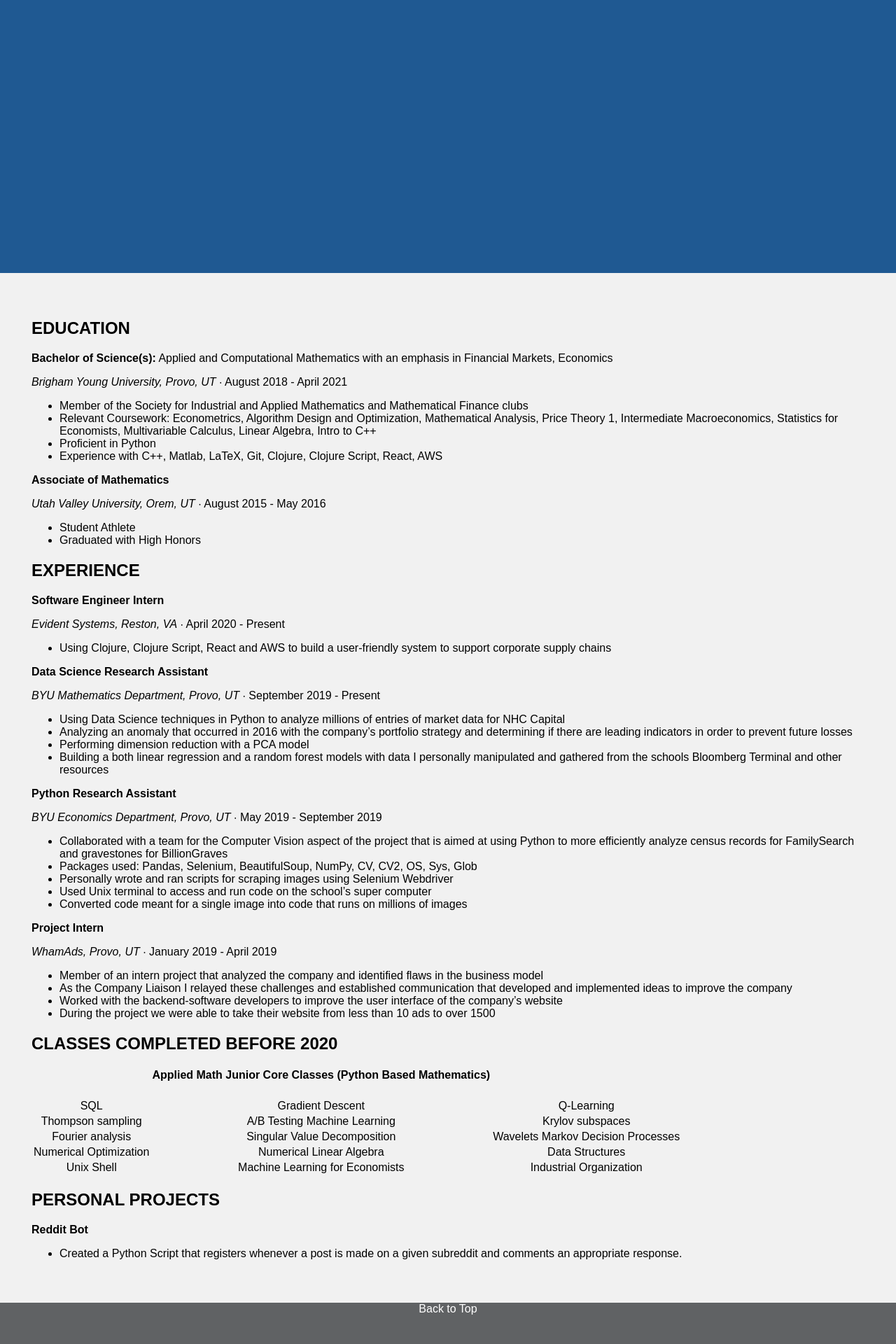
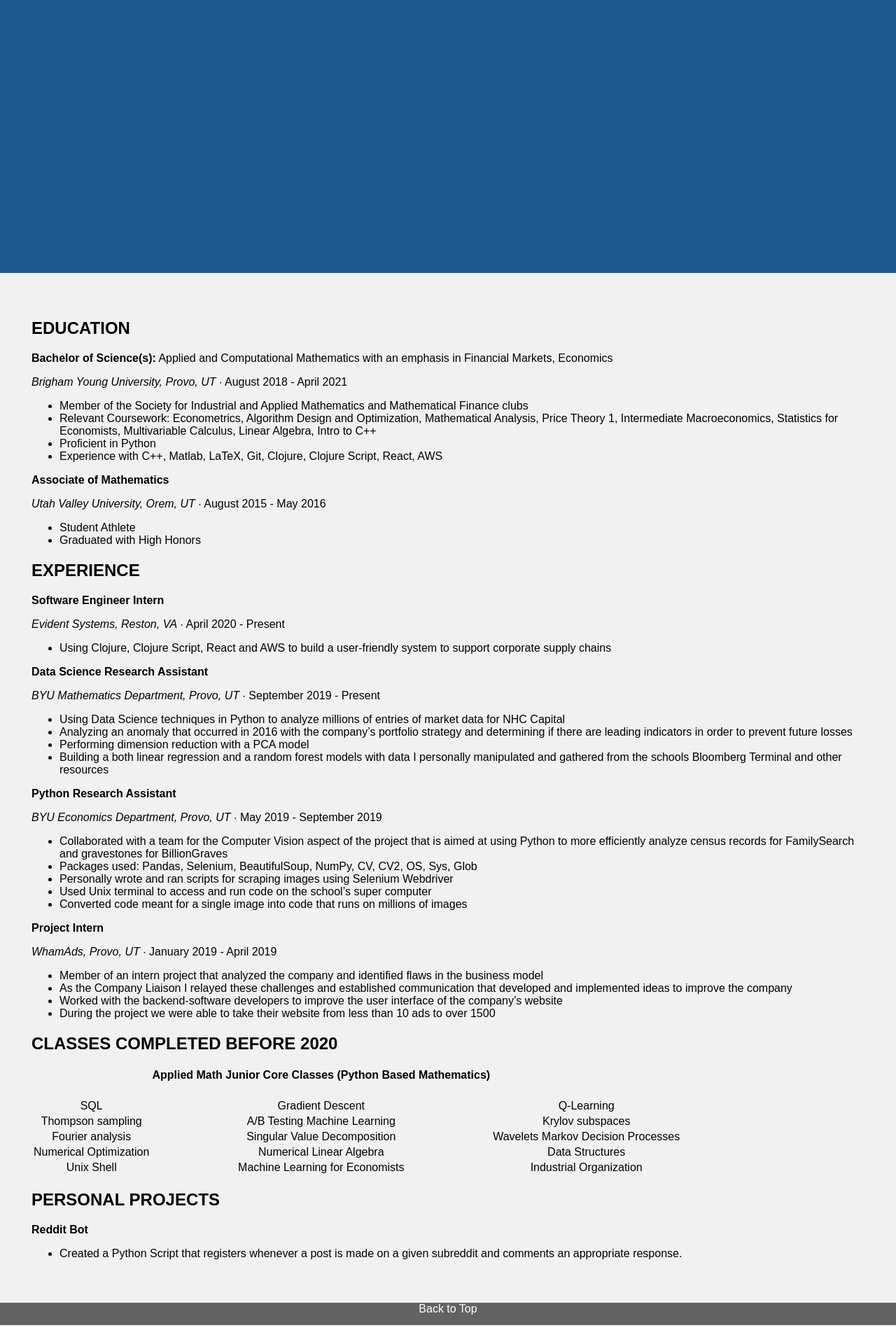
Before and after one commit to layniecalderwood/coryrhunter.com, a Jekyll site: the page built from index.md, in a window 1280 px wide. Shown: the part 2888-4808 px from the top of the page at 70% size. Built offline with Jekyll 4.4.1, drawn with Linux system fonts in a browser that asks for light colours; our own code applies the rules of GitHub Pages for plain Markdown files; after the commit the page ends 4781 px from its top, so only the background shows below that.

Commit message:
darn footer

```diff
--- a/_layouts/default.html
+++ b/_layouts/default.html
@@ -123,7 +123,7 @@ footer {
   top: 0;
   width: 100%;
   background-color: #606264;
-  padding: 25px;
+  padding: 0;
   text-align: center;
   color: white;
 }
@@ -137,7 +137,7 @@ footer li a {
   text-decoration: none;
   text-align: center;
   color: white;
-  padding: 16px;
+  padding: 14px 16px;
 }
 
 </style>
```
